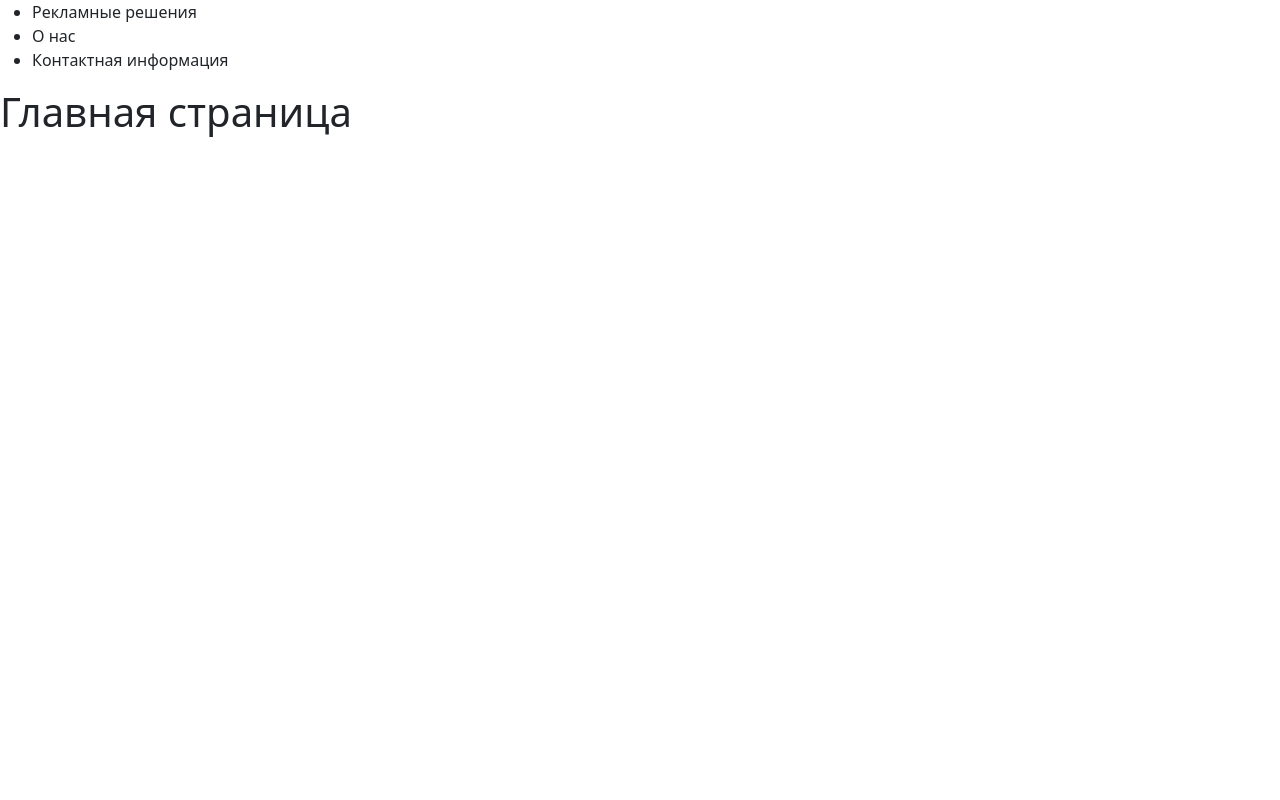
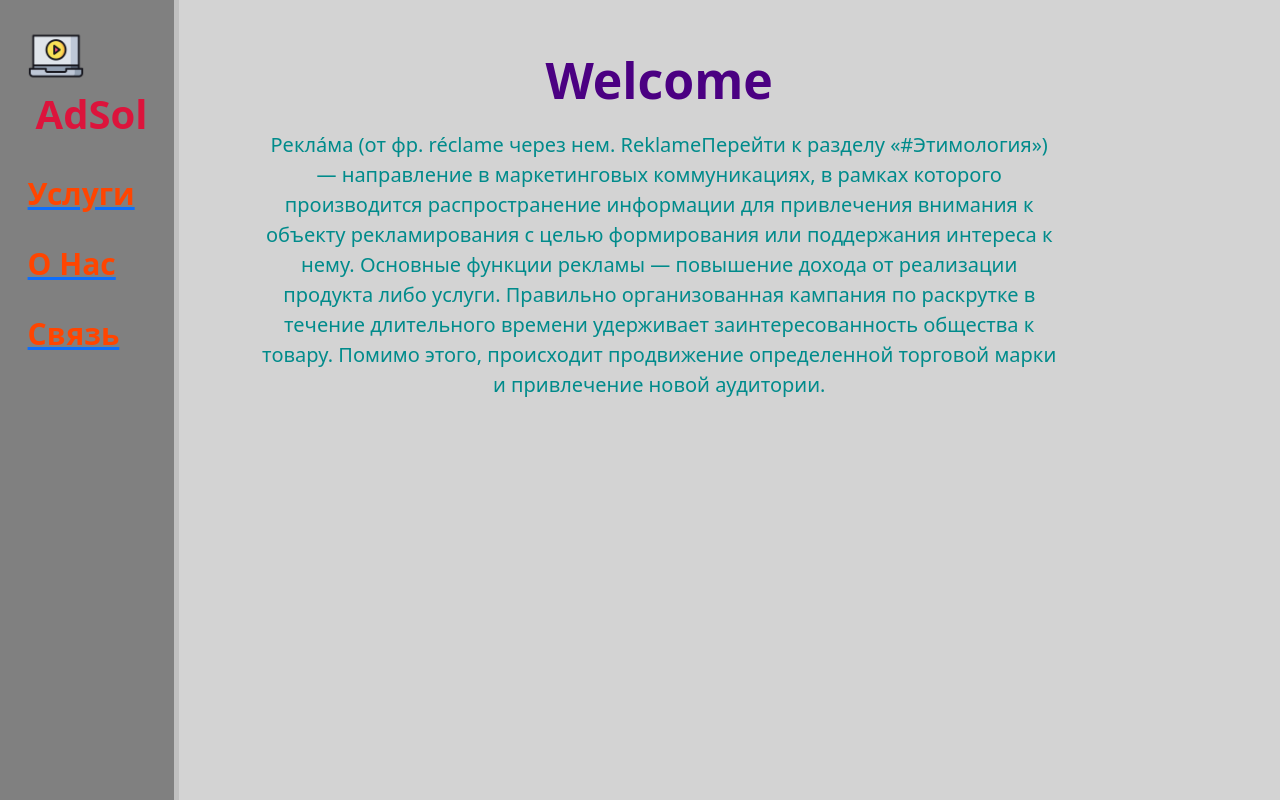
Before and after one commit to CuriousAli/Marketing-Agency-website, a Django app: page / in a window 1280 px wide. Run offline with Django 3.2, Linux system fonts and the light colour scheme; data that the repository does not hold is empty.

Commit message:
Filled css and base.html files. Need to work with other htmls and DB for output info on webpages

```diff
--- a/advertising/static/advertising/css/styles.css
+++ b/advertising/static/advertising/css/styles.css
@@ -0,0 +1,62 @@
+body {
+    background: #D3D3D3;
+
+}
+
+aside {
+    float: left;
+    background: #808080;
+    width: 14%;
+    padding: 2%;
+    height: 100vh;
+    color: #FF4500;
+    border-right: 5px solid #C0C0C0;
+
+}
+
+aside img{
+    width: 60px;
+    float: left;
+}
+
+aside .logo{
+    font-size: 40px;
+    margin-left: 10px;
+    font-weight: bold;
+    color: #DC143C;
+    position: relative;
+    top: -2px;
+}
+
+aside ul{
+    list-style: none;
+    margin-top: 25px;
+    font-size: 30px;
+
+}
+aside ul li{
+    color: #FF4500;
+    display: block;
+    margin-top: 10px;
+    font-weight: bold;
+    margin-left: -30px;
+    transition: transform .4s ease;
+}
+
+aside ul li:hover, aside ul a:hover {
+    color: #FFA500;
+    text-decoration: none;
+    transform: scale(1.05)
+}
+
+main .features{
+    float: left;
+    color: #008B8B;
+    font-size: 20px;
+    margin-top: 50px;
+    text-align: center;
+    width: 75%;
+}
+
+main .features h1 {font-size: 50px; color: #4B0082; font-weight: bold;}
+main .features p {max-width: 800px; margin: 20px auto;}
--- a/advertising/templates/advertising/base.html
+++ b/advertising/templates/advertising/base.html
@@ -10,17 +10,24 @@
 
 </head>
 <body>
+<aside>
+{% block mainmenu %}
+    <img src="{% static 'advertising/images/logo.png' %}" alt="Logo">
+    <span class="logo">AdSol</span>
+    {% for m in menu %}
+    <ul>
+        <a href="#"><li>{{m.title}}</li></a>
+    </ul>
+    {% endfor %}
+{% endblock mainmenu %}
+</aside>
 
-{% block mainmenu %}
-    <ul>
-    {% for m in menu %}
-        <li>{{m}}</li>
-    {% endfor %}
-    </ul>
-{% endblock mainmenu %}
 
-{% block content %}
-{% endblock %}
+<main>
+    {% block content %}
+    {% endblock %}
+</main>
+
 
 </body>
 </html>
--- a/advertising/templates/advertising/index.html
+++ b/advertising/templates/advertising/index.html
@@ -1,16 +1,12 @@
 {% extends 'advertising/base.html' %}
 
 {% block content %}
-<h1>{{title}}</h1>
 
-<ul>
-    {% for t in types %}
-    <li>
-        <h2>{{t.title}}</h2>
-        <p>{{t.description}}</p>
-        <hr>
-    </li>
-    {% endfor %}
-</ul>
+<div class="features">
+    <h1>Welcome</h1>
+    <p>Рекла́ма (от фр. réclame через нем. ReklameПерейти к разделу «#Этимология») — направление в маркетинговых коммуникациях,
+        в рамках которого производится распространение информации для привлечения внимания к объекту рекламирования с целью формирования или поддержания интереса к нему. Основные функции рекламы — повышение дохода от реализации продукта либо услуги.
+        Правильно организованная кампания по раскрутке в течение длительного времени удерживает заинтересованность общества к товару. Помимо этого, происходит продвижение определенной торговой марки и привлечение новой аудитории.</p>
+</div>
 
 {% endblock %}
--- a/advertising/views.py
+++ b/advertising/views.py
@@ -10,7 +10,7 @@ This project bases on MTV pattern. Views in final must be classes(ofc if funcion
 '''
 
 
-menu = ["Рекламные решения", "О нас", "Контактная информация"]
+menu = ["Услуги", "О нас", "Связь"]
 
 def index(request):
     types = Adver.objects.all()
```
Also changed, not shown: advertising/templates/advertising/advercats.html (+10 -3 lines), db.sqlite3.
